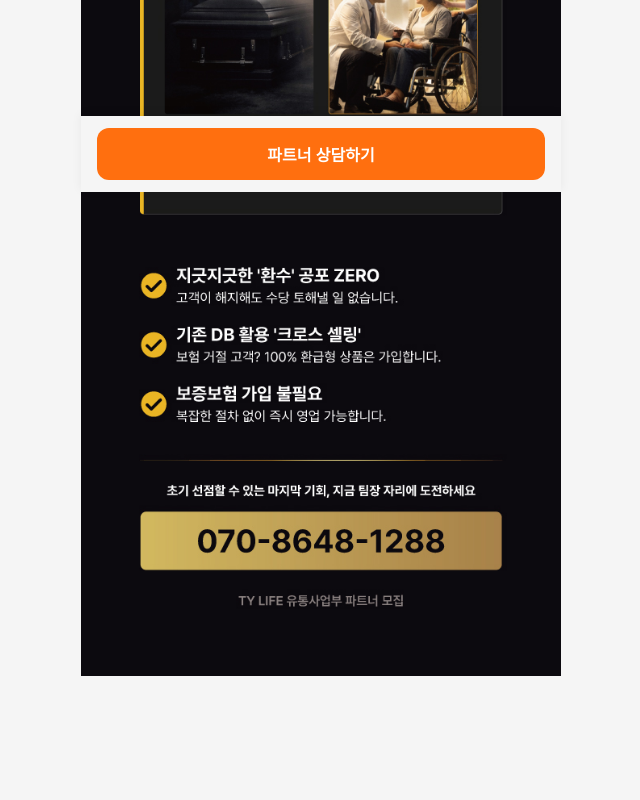
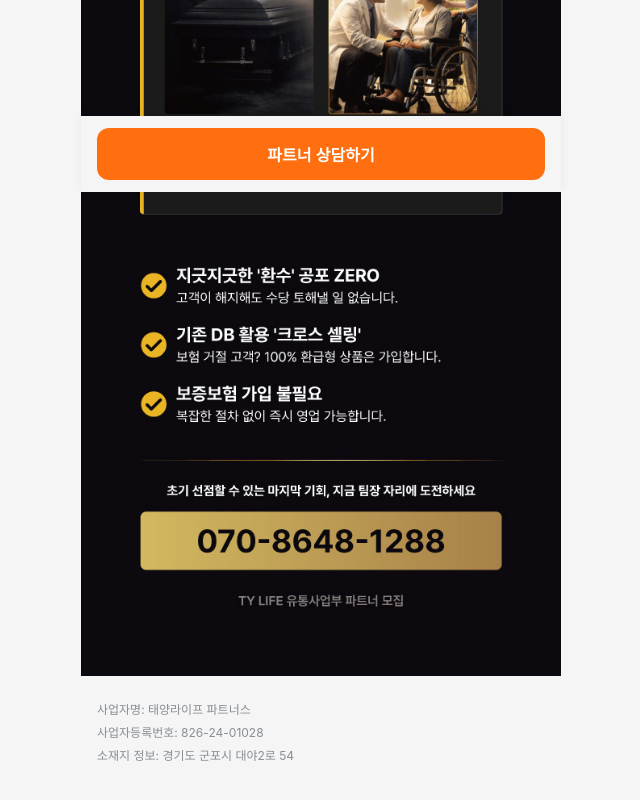
Before and after one commit to fdbackco-design/tylifepartners, a Next.js app: page /business in a window 1280 px wide. Shown: the part 608-1408 px from the top of the page, without its empty margins (319-959 px from the left). Before the commit the page ends 1372 px from the top, so only its background shows below. Built offline with nearby package versions, Linux system fonts and the light colour scheme.

Commit message:
푸터 정보 추가

```diff
--- a/app/business/page.tsx
+++ b/app/business/page.tsx
@@ -136,6 +136,22 @@
           onError={() => setImgError(true)}
         />
       </section>
+
+      <footer
+        style={{
+          padding: "24px 16px",
+          paddingBottom: "calc(80px + var(--safe-bottom, 0px))",
+          maxWidth: 480,
+          margin: "0 auto",
+          fontSize: 12,
+          color: "var(--text-secondary)",
+          lineHeight: 1.6,
+        }}
+      >
+        <p style={{ margin: 0 }}>사업자명: 태양라이프 파트너스</p>
+        <p style={{ margin: "4px 0 0" }}>사업자등록번호: 826-24-01028</p>
+        <p style={{ margin: "4px 0 0" }}>소재지 정보: 경기도 군포시 대야2로 54</p>
+      </footer>
 
       <div
         style={{
```
